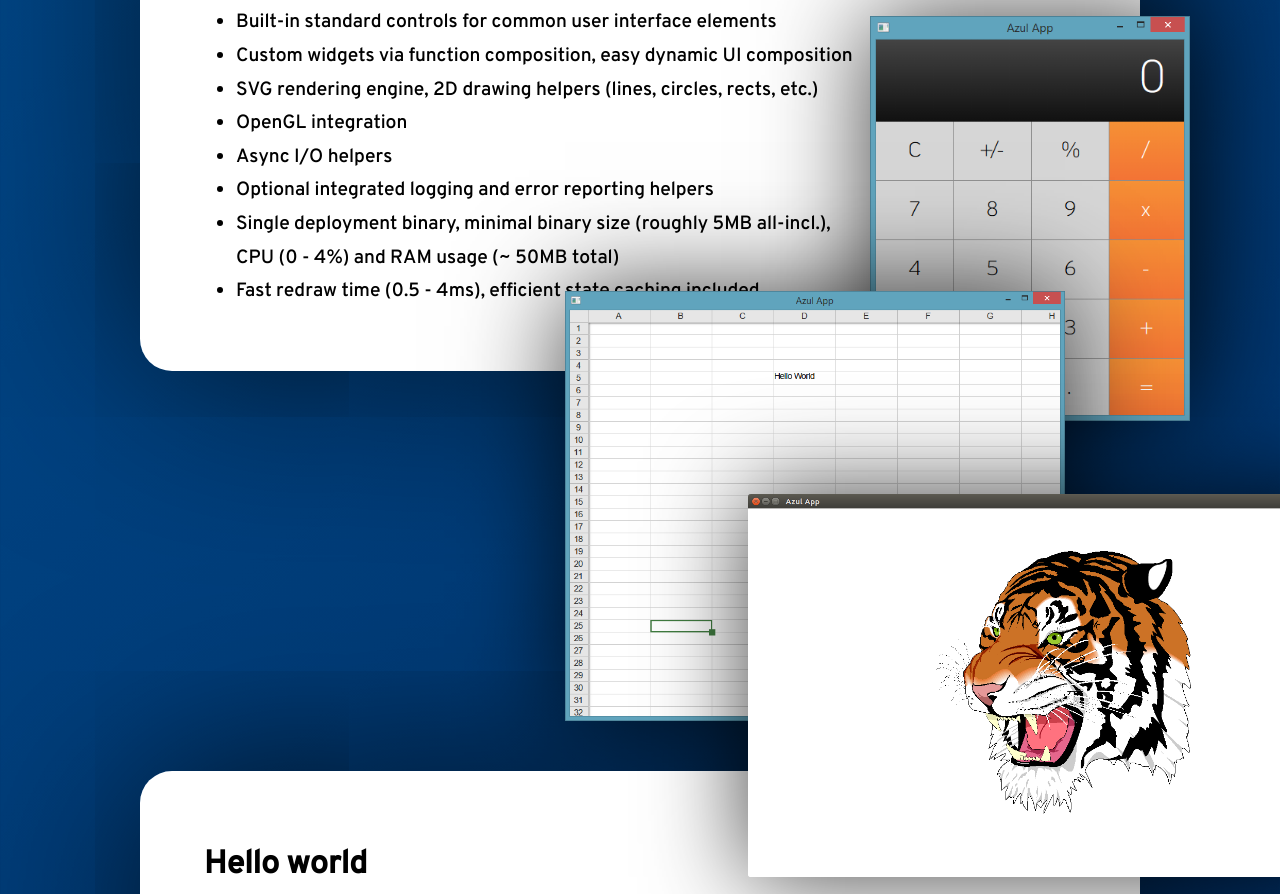
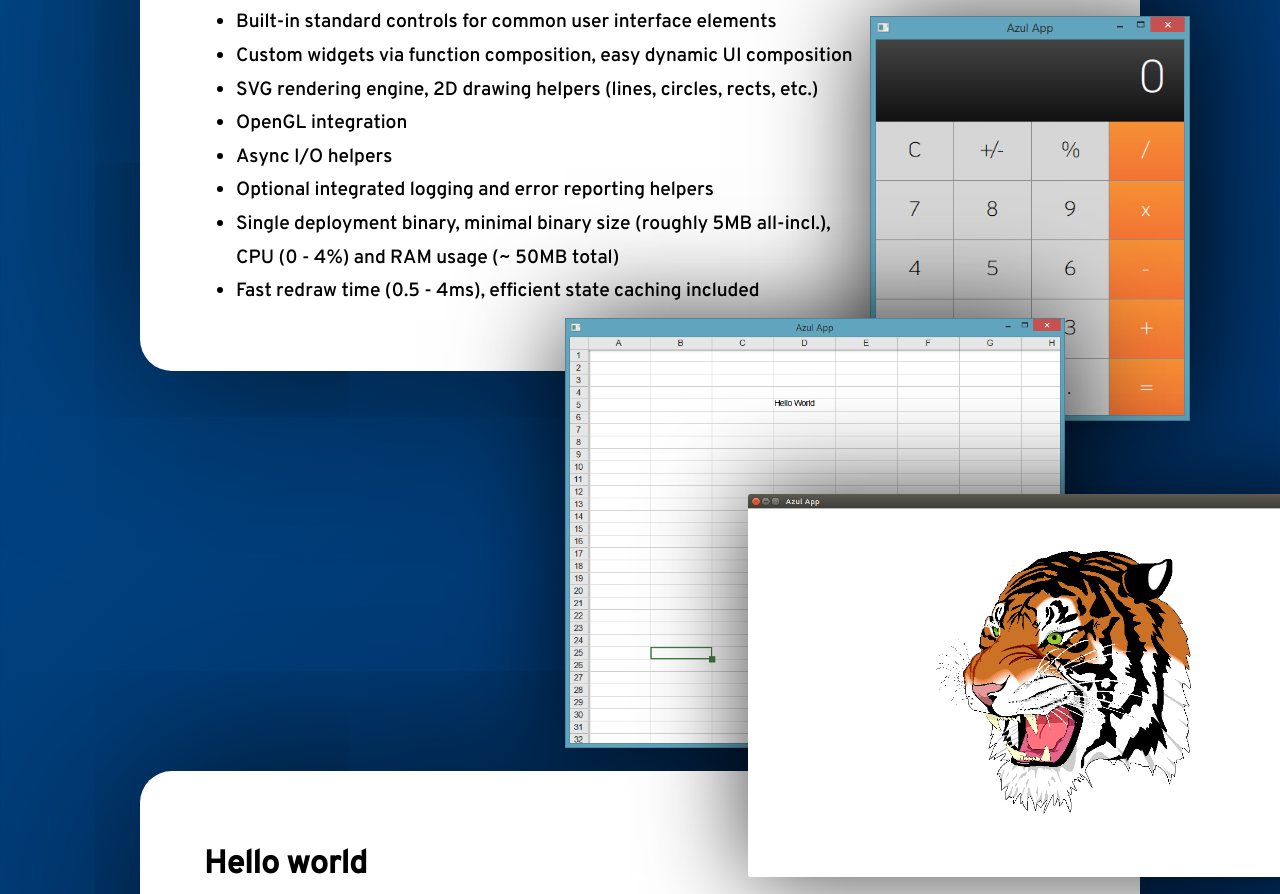
Before and after one commit to fschutt/azul.rs, a plain HTML site: page index.html in a window 1280 px wide. Shown: the part 816-1710 px from the top of the page. Drawn offline with Linux system fonts and the light colour scheme.

Commit message:
Update main.css

```diff
--- a/main.css
+++ b/main.css
@@ -402,7 +402,7 @@ body > #center-horizontal-container > #section-2-features > .feature#introductio
 
     body > #center-horizontal-container > #section-2-features > .feature#introduction > .standout > #screenshot {
         right: 75px;
-        bottom: -350px;
+        bottom: -377px;
         width: 50%;
         height: auto;
     }
```
